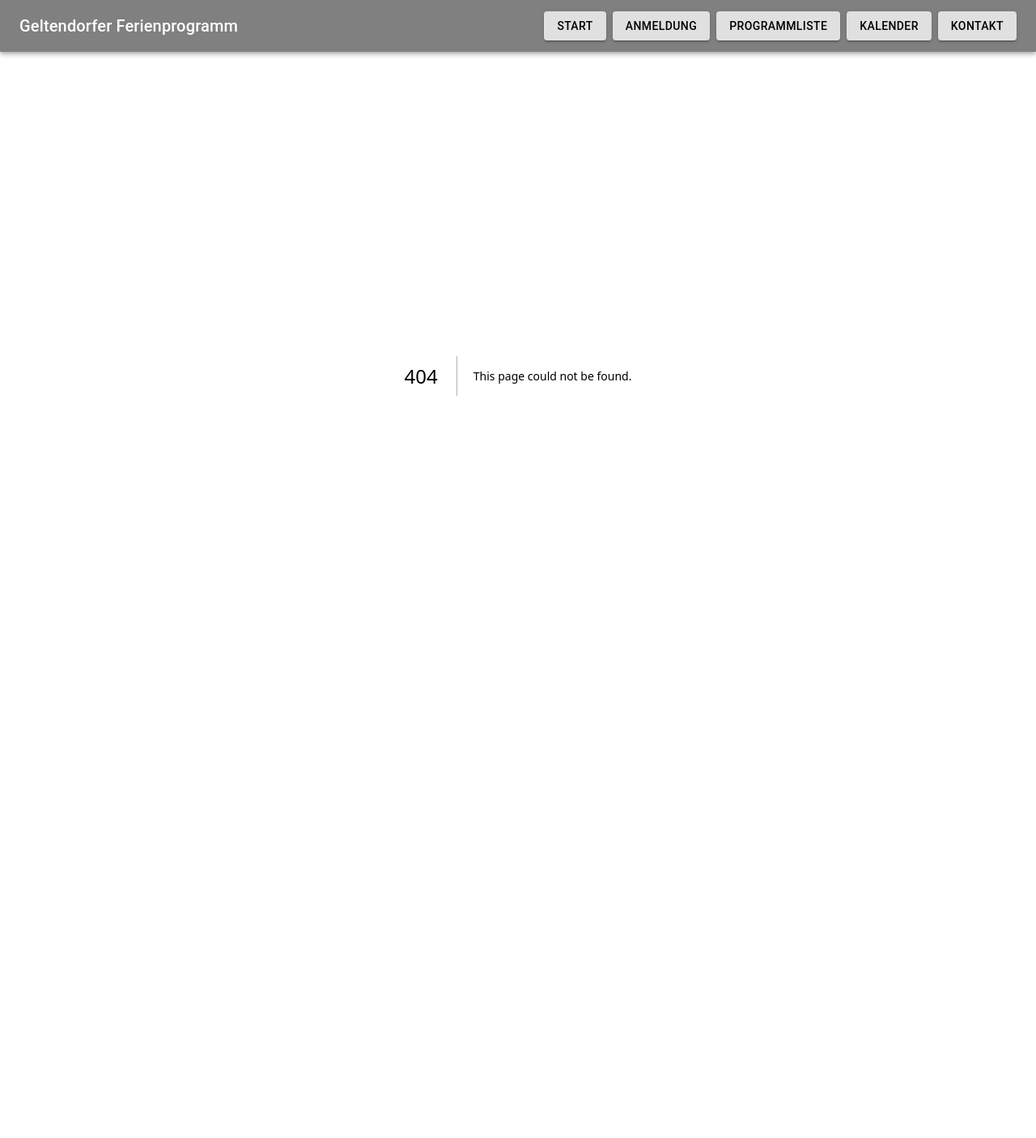
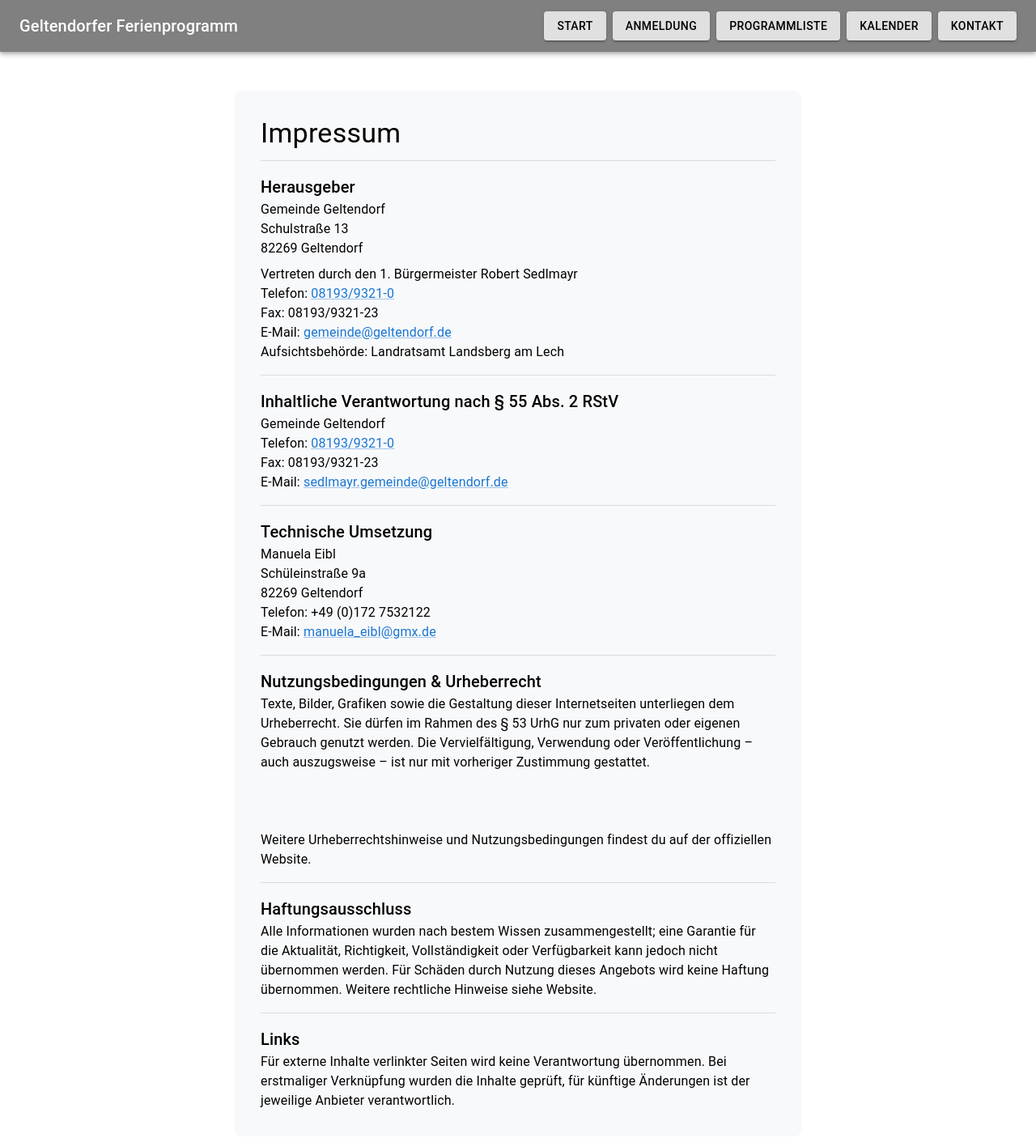
Before and after one commit to NaNu831/ferienprogramm, a Next.js app: page /kontakt in a window 1280 px wide. Before the commit this address had no page. Shown: the top 1406 px of the page at 81% size. Before the commit the page ends 864 px from the top, so only its background shows below. Built offline with nearby package versions, Linux system fonts and the light colour scheme.

Commit message:
Initial Verson - Kontaktseite

```diff
--- /dev/null
+++ b/src/app/kontakt/page.tsx
@@ -0,0 +1,67 @@
+import { Box, Divider, Link, Typography } from "@mui/material";
+
+export default function KontaktPage() {
+
+    return (
+        <div>
+            <Box sx={{ maxWidth: 700, mx: "auto", my: 6, p: { xs: 2, md: 4 }, background: "#f8f9fb", borderRadius: 2 }}>
+                <Typography variant="h4" component="h1" gutterBottom>
+                    Impressum
+                </Typography>
+                <Divider sx={{ mb: 2 }} />
+
+                <Typography variant="h6">Herausgeber</Typography>
+                <Typography>Gemeinde Geltendorf<br />
+                    Schulstraße 13<br />
+                    82269 Geltendorf
+                </Typography>
+                <Typography sx={{ mt: 1 }}>
+                    Vertreten durch den 1. Bürgermeister Robert Sedlmayr<br />
+                    Telefon: <Link href="tel:0819393210">08193/9321-0</Link><br />
+                    Fax: 08193/9321-23<br />
+                    E-Mail: <Link href="mailto:gemeinde@geltendorf.de">gemeinde@geltendorf.de</Link><br />
+                    Aufsichtsbehörde: Landratsamt Landsberg am Lech
+                </Typography>
+
+                <Divider sx={{ my: 2 }} />
+                <Typography variant="h6">Inhaltliche Verantwortung nach § 55 Abs. 2 RStV</Typography>
+                <Typography>
+                    Gemeinde Geltendorf<br />
+                    Telefon: <Link href="tel:0819393210">08193/9321-0</Link><br />
+                    Fax: 08193/9321-23<br />
+                    E-Mail: <Link href="mailto:sedlmayr.gemeinde@geltendorf.de">sedlmayr.gemeinde@geltendorf.de</Link>
+                </Typography>
+
+                <Divider sx={{ my: 2 }} />
+                <Typography variant="h6">Technische Umsetzung</Typography>
+                <Typography>
+                    Manuela Eibl<br />
+                    Schüleinstraße 9a<br />
+                    82269 Geltendorf<br />
+                    Telefon: +49 (0)172 7532122<br />
+                    E-Mail: <Link href="mailto:manuela_eibl@gmx.de">manuela_eibl@gmx.de</Link>
+                </Typography>
+
+                <Divider sx={{ my: 2 }} />
+                <Typography variant="h6">Nutzungsbedingungen & Urheberrecht</Typography>
+                <Typography>
+                    Texte, Bilder, Grafiken sowie die Gestaltung dieser Internetseiten unterliegen dem Urheberrecht. Sie dürfen im Rahmen des § 53 UrhG nur zum privaten oder eigenen Gebrauch genutzt werden. Die Vervielfältigung, Verwendung oder Veröffentlichung – auch auszugsweise – ist nur mit vorheriger Zustimmung gestattet.<br /><br />
+                    <br /><br />
+                    Weitere Urheberrechtshinweise und Nutzungsbedingungen findest du auf der offiziellen Website.
+                </Typography>
+
+                <Divider sx={{ my: 2 }} />
+                <Typography variant="h6">Haftungsausschluss</Typography>
+                <Typography>
+                    Alle Informationen wurden nach bestem Wissen zusammengestellt; eine Garantie für die Aktualität, Richtigkeit, Vollständigkeit oder Verfügbarkeit kann jedoch nicht übernommen werden. Für Schäden durch Nutzung dieses Angebots wird keine Haftung übernommen. Weitere rechtliche Hinweise siehe Website.
+                </Typography>
+
+                <Divider sx={{ my: 2 }} />
+                <Typography variant="h6">Links</Typography>
+                <Typography>
+                    Für externe Inhalte verlinkter Seiten wird keine Verantwortung übernommen. Bei erstmaliger Verknüpfung wurden die Inhalte geprüft, für künftige Änderungen ist der jeweilige Anbieter verantwortlich.
+                </Typography>
+            </Box>
+        </div>
+    );
+}
```
